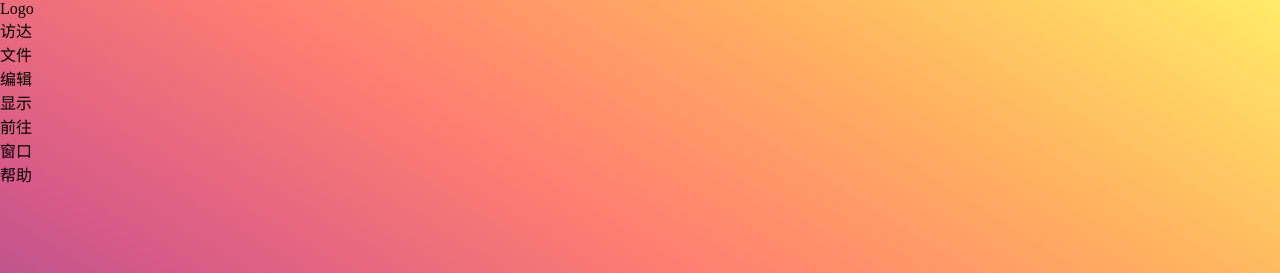
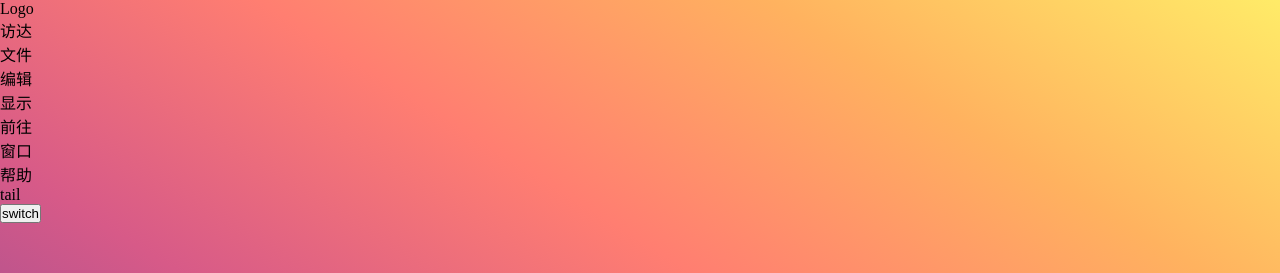
Before and after one commit to JayMeDotDot/macOS-vue, a Vue app: page / in a window 1280 px wide. Shown: the top 273 px of the page. Built offline with nearby package versions, Linux system fonts and the light colour scheme.

Commit message:
chore: update file

```diff
--- a/index.html
+++ b/index.html
@@ -6,7 +6,7 @@
     <meta name="viewport" content="width=device-width, initial-scale=1.0" />
     <title>macOS-vue</title>
   </head>
-  <body>
+  <body class="">
     <div id="app"></div>
     <script type="module" src="/src/main.ts"></script>
   </body>
@@ -21,4 +21,12 @@
     height: 100vh;
     background-image: linear-gradient(to right top, #38438b, #944b94, #d75a88, #ff7e71, #ffb25f, #ffeb68);
   }
+
+  #app {
+    height: 100%;
+  }
+
+  .dark #app {
+    background: rgba(0, 0, 0, .2);
+  }
 </style>
--- a/src/App.vue
+++ b/src/App.vue
@@ -1,11 +1,25 @@
 <script lang="ts" setup>
+  import { ref } from 'vue'
+
   import { JMenuBar } from './components/menuBar'
+
+  let theme = true
+
+  function changeTheme() {
+    if (theme) {
+      document.documentElement.classList.add('dark')
+      theme = false
+    } else {
+      document.documentElement.classList.remove('dark')
+      theme = true
+    }
+  }
 </script>
 
 <template>
 <div>
-    <JMenuBar
-      color="white"
-    ></JMenuBar>
+    <JMenuBar></JMenuBar>
 </div>
+
+<button @click="changeTheme"> switch </button>
 </template>
--- a/src/components/MenuBar/MenuBar.tsx
+++ b/src/components/MenuBar/MenuBar.tsx
@@ -36,7 +36,8 @@ export default defineComponent({
     } = this
 
     return (
-      <div>
+      <div class="menu-bar dark:menu-bar-dark">
+        <span >
           <div>Logo</div>
           <div>{appName}</div>
           {appMenu.map((item) => {
@@ -44,6 +45,10 @@ export default defineComponent({
               <div>{item}</div>
             )
           })}
+        </span>
+        <span>
+          <div>tail</div>
+        </span>
     </div>
     )
   },
--- /dev/null
+++ b/theme/index.ts
@@ -0,0 +1,3 @@
+export default {
+  'menu-bar': 'flex flex-row items-center justify-between',
+}
--- a/vite.config.ts
+++ b/vite.config.ts
@@ -5,6 +5,8 @@ import vue from '@vitejs/plugin-vue'
 import vueJsx from '@vitejs/plugin-vue-jsx'
 import Unocss from 'unocss/vite'
 import { presetAttributify, presetUno } from 'unocss'
+
+import theme from './theme'
 
 // https://vitejs.dev/config/
 export default defineConfig({
@@ -15,6 +17,9 @@ export default defineConfig({
       presets: [
         presetAttributify(),
         presetUno(),
+      ],
+      shortcuts: [
+        {...theme}
       ]
     }),
   ],
```
Lines whose indentation alone changed are shown as unchanged.
